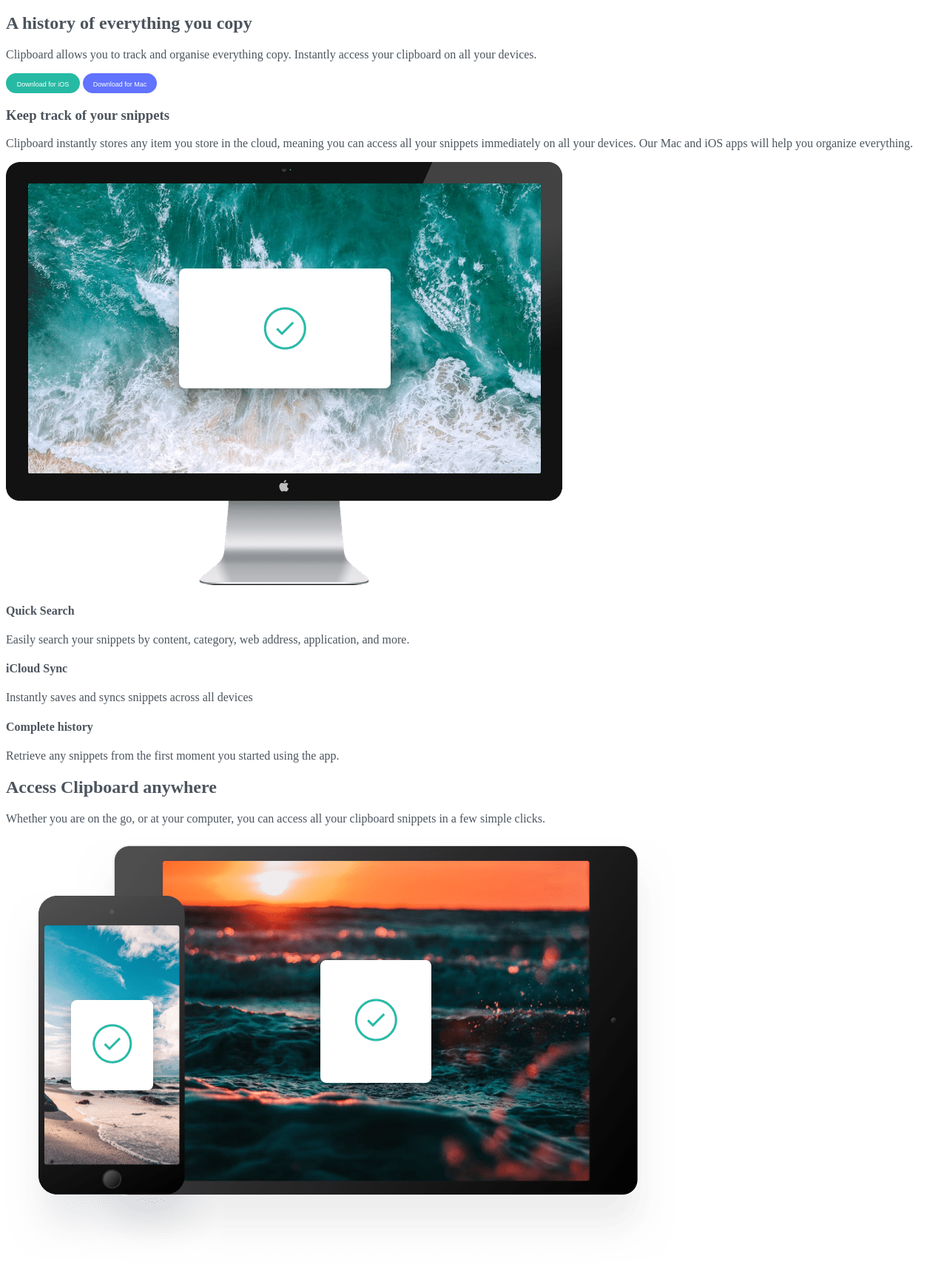
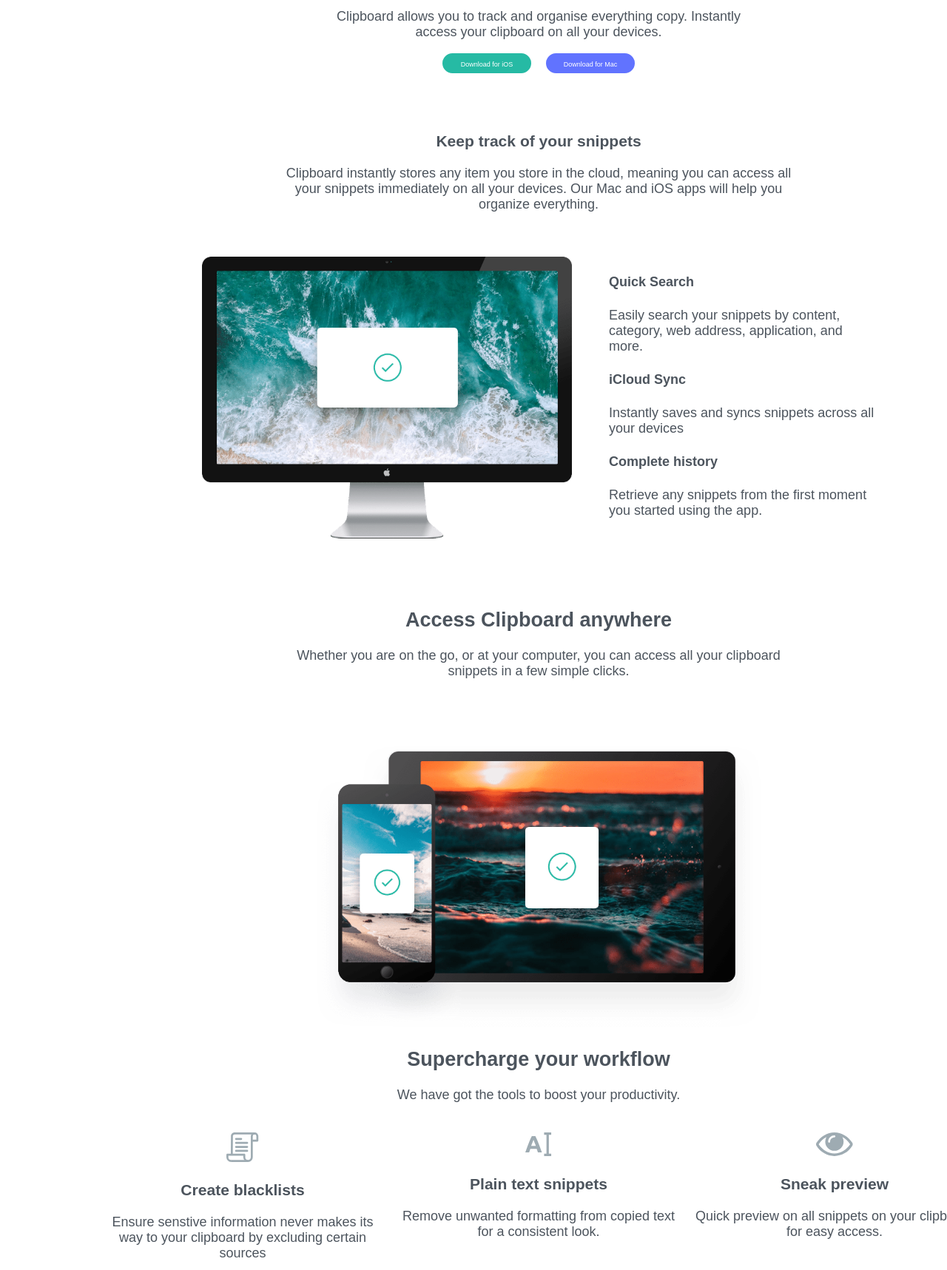
Before and after one commit to Ann-Barnshaw/Clipboard, a plain HTML site: page index.html in a window 1280 px wide. Shown: the part 176-1893 px from the top of the page at 74% size. Drawn offline with Linux system fonts and the light colour scheme; a web font is replaced by a local one.

Commit message:
added styling to the body and logo

```diff
--- a/index.html
+++ b/index.html
@@ -6,6 +6,7 @@
     <meta name="viewport" content="width=device-width, initial-scale=1.0">
     <title>Clipboard</title>
     <link rel="stylesheet" href="style.css">
+    <link rel="stylesheet" href="https://fonts.google.com/specimen/Bai+Jamjuree">
 </head>
 
 <body>
@@ -13,56 +14,62 @@
         <div class="logo_img">
             <img src="images/logo.svg" alt="logo" class="logo">
         </div>
-        <div>
+        <div class="cont_a">
             <h2>A history of everything you copy</h2>
             <p>Clipboard allows you to track and organise everything copy. Instantly access your clipboard on all your
                 devices.</p>
-            <button class="ios"><a href="#">Download for iOS</a></button>
-            <button class="mac"><a href="#">Download for Mac</a></button>
+            <div class="ios_mac">
+                <div>
+                    <button class="ios"><a href="#">Download for iOS</a></button>
+                </div>
+                <div>
+                    <button class="mac"><a href="#">Download for Mac</a></button>
+                </div>
+            </div>
         </div>
-        <div>
+        <div class="cont_b">
             <h3>Keep track of your snippets</h3>
             <p>Clipboard instantly stores any item you store in the cloud, meaning you can access all your snippets
                 immediately on all your devices. Our Mac and iOS apps will help you organize everything.</p>
         </div>
-        <div>
-            <div>
-                <img src="images/image-computer.png" alt="computer">
+        <div class="cont_c">
+            <div class="comp_img">
+                <img src="images/image-computer.png" alt="computer" class="computer">
             </div>
-            <div>
+            <div class="snip">
                 <h4>Quick Search</h4>
                 <p>Easily search your snippets by content, category, web address, application, and more.</p>
                 <h4>iCloud Sync</h4>
-                <p>Instantly saves and syncs snippets across all devices</p>
+                <p>Instantly saves and syncs snippets across all your devices</p>
                 <h4>Complete history</h4>
                 <p>Retrieve any snippets from the first moment you started using the app.</p>
             </div>
         </div>
-        <div>
+        <div class="cont_d">
             <h2>Access Clipboard anywhere</h2>
             <p>Whether you are on the go, or at your computer, you can access all your clipboard snippets in a few
                 simple
                 clicks.</p>
         </div>
-        <div>
-            <img src="images/image-devices.png" alt="devices">
+        <div class="device_img">
+            <img src="images/image-devices.png" alt="devices" class="devices">
         </div>
-        <div>
+        <div class="flow">
             <h2>Supercharge your workflow</h2>
             <p>We have got the tools to boost your productivity.</p>
         </div>
-        <div>
-            <div>
+        <div class="cont_icon">
+            <div class="blacklist">
                 <img src="images/icon-blacklist.svg" alt="blacklist">
                 <h3>Create blacklists</h3>
-                <p>Ensure senstive information never makes it to your clipboard by excluding certain sources</p>
+                <p>Ensure senstive information never makes its way to your clipboard by excluding certain sources</p>
             </div>
-            <div>
+            <div class="text_snip">
                 <img src="images/icon-text.svg" alt="text">
                 <h3>Plain text snippets</h3>
                 <p>Remove unwanted formatting from copied text for a consistent look.</p>
             </div>
-            <div>
+            <div class="preview">
                 <img src="images/icon-preview.svg" alt="eye">
                 <h3>Sneak preview</h3>
                 <p>Quick preview on all snippets on your clipboard for easy access.</p>
--- a/style.css
+++ b/style.css
@@ -1,8 +1,10 @@
 body {
     color: hsl(210, 10%, 33%);
+    font-family: 'Bai Jamjuree', sans-serif;
+    font-size: 18px;
 }
 .ios {
-    width: 100px;
+    width: 120px;
     padding: 4px 0px;
     border-radius: 20px;
     background-color:hsl(171, 66%, 44%);
@@ -15,11 +17,17 @@ a {
     color: white;
 }
 .mac {
-    width: 100px;
+    width: 120px;
     padding: 4px 0px;
     border-radius: 20px;
     background-color:hsl(233, 100%, 69%);
     border: 2px solid  hsl(233, 100%, 69%);
+}
+.ios_mac{
+display: flex;
+gap: 20px;
+margin: 0 auto;
+justify-content: center;
 }
 .wrapper {
     width: 1440px;
@@ -29,8 +37,71 @@ a {
     width: 60px;
 }
 .logo_img {
-    width: 80px;
+    width: 60px;
     margin: 0 auto;
-    margin-top: 100px;
-    margin-bottom: 30px;
+    margin-top: 30px;
 }
+.computer {
+    width: 500px;
+}
+.devices {
+    width: 600px;
+}
+.cont_a {
+    margin: 0 auto;
+    width: 555px;
+    margin-top: 40px;
+    text-align: center;
+}
+.cont_b {
+    width: 685px;
+    margin: 0 auto;
+    margin-top: 80px;
+    text-align: center;
+}
+.cont_c {
+    display: flex;
+    gap: 50px;
+    margin: 0 auto;
+    justify-content: center;
+    margin-top: 60px;
+    margin-bottom: 90px;
+}
+.snip {
+    width: 360px;
+}
+.cont_d {
+    margin: 0 auto;
+    text-align: center;
+    margin-bottom: 90px;
+    width: 685px;
+}
+.device_img {
+    margin: 0 auto;
+    width: 600px;
+    justify-content: center;
+}
+.flow {
+    width: 500px;
+    margin: 0 auto;
+    text-align: center;
+    margin-bottom: 40px;
+}
+.cont_icon {
+    display: flex;
+    margin: 0 auto;
+    justify-content: center;
+    gap: 20px;
+}
+.blacklist {
+    width: 380px;
+    text-align: center;
+}
+.text_snip {
+    width: 380px;
+    text-align: center;
+}
+.preview {
+    width: 380px;
+    text-align: center;
+}
```
